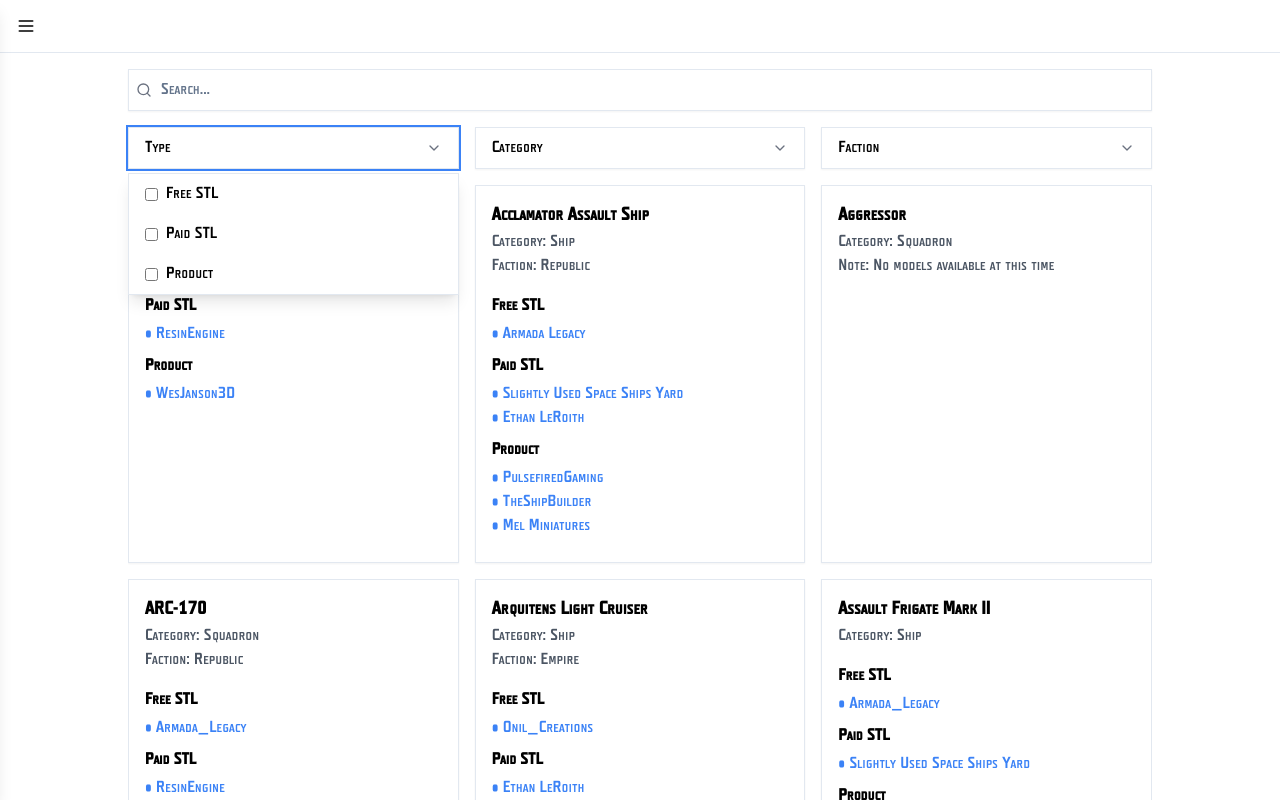
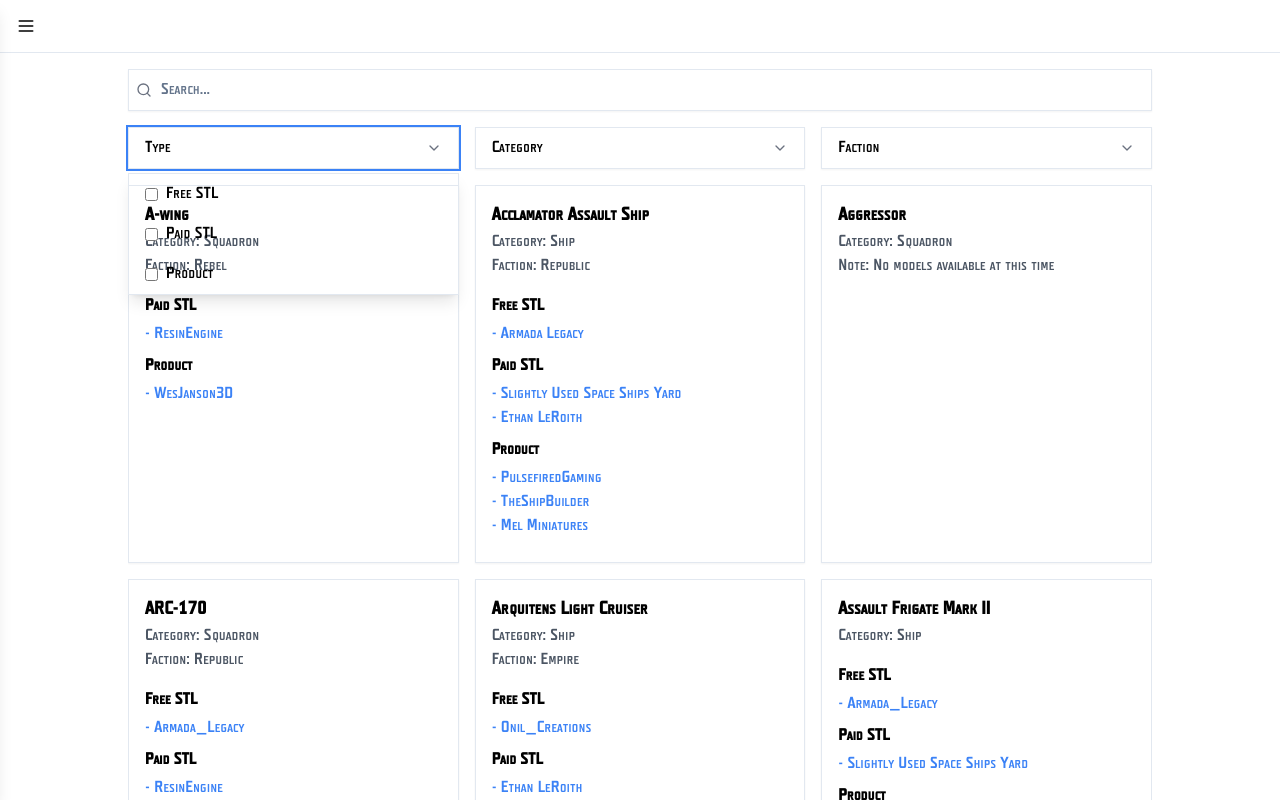
Before and after one commit to officialeldrx/ArmadaLegacyWeb, a Next.js app: page / in a window 1280 px wide. Both pictures are taken after a click on the button "Type". Shown: the top 800 px of the page. Built offline with nearby package versions, Linux system fonts and the light colour scheme.

Commit message:
Small theme fix for color variety

```diff
--- a/app/globals.css
+++ b/app/globals.css
@@ -2,10 +2,9 @@
 @tailwind components;
 @tailwind utilities;
 
-
 @layer base {
     :root {
-        --background: #ffffff;
+        --background: #f9f9f9;
         --foreground: #171717;
         --card: 0 0% 100%;
         --card-foreground: 222.2 84% 4.9%;
@@ -35,11 +34,9 @@
 
     @media (prefers-color-scheme: dark) {
         :root {
-            --background: #0a0a0a;
-            --foreground: #ededed;
             --background: 222.2 84% 4.9%;
             --foreground: 210 40% 98%;
-            --card: 222.2 84% 4.9%;
+            --card: 222.2 50% 8%;
             --card-foreground: 210 40% 98%;
             --popover: 222.2 84% 4.9%;
             --popover-foreground: 210 40% 98%;
@@ -64,11 +61,11 @@
             --invert: invert(100%);
         }
     }
-}
 
-˝ body {
+body {
     color: var(--foreground);
     background: var(--background);
+}
 }
 
 @layer utilities {
--- a/components/filtered-table.tsx
+++ b/components/filtered-table.tsx
@@ -33,12 +33,12 @@
     return (
         <div className="relative flex-1" ref={ref}>
             <button
-                onClick={() => setIsOpen(!isOpen)} className="px-4 py-2 text-left bg-card border rounded-md shadow-sm focus:outline-none focus:ring-2 focus:ring-blue-500 flex items-center justify-between min-w-full gap-2"
+                onClick={() => setIsOpen(!isOpen)} className="px-4 py-2 text-left bg-background border rounded-md shadow-sm focus:outline-none focus:ring-2 focus:ring-blue-500 flex items-center justify-between min-w-full gap-2"
             >
                 <span>{selected.length > 0 ? `${selected.length} selected` : placeholder}</span>
                 <ChevronDown className="h-4 w-4 text-gray-500" />
             </button>
-            <div className={`absolute z-10 mt-1 bg-card border rounded-md shadow-lg ${isOpen ? "block" : "invisible"} min-w-fit w-full`}>
+            <div className={`absolute z-10 mt-1 bg-background border rounded-md shadow-lg ${isOpen ? "block" : "invisible"} min-w-fit w-full`}>
                 {options.map((option: any) => (
                     <label key={option.value} className="flex items-center px-4 py-2 text-nowrap">
                         <input
@@ -158,7 +158,7 @@
                                                     rel="noopener noreferrer"
                                                     className="text-blue-500 cursor-pointer block"
                                                 >
-                                                    &bull; {item.name}
+                                                    - {item.name}
                                                 </a>
                                             </div>
                                         ))}
```
